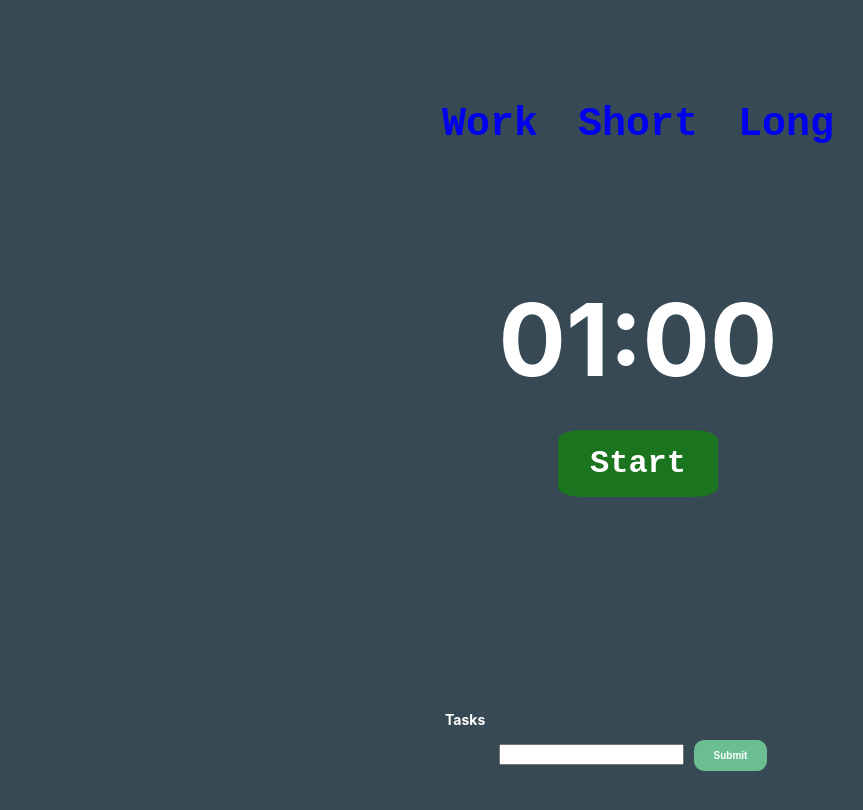
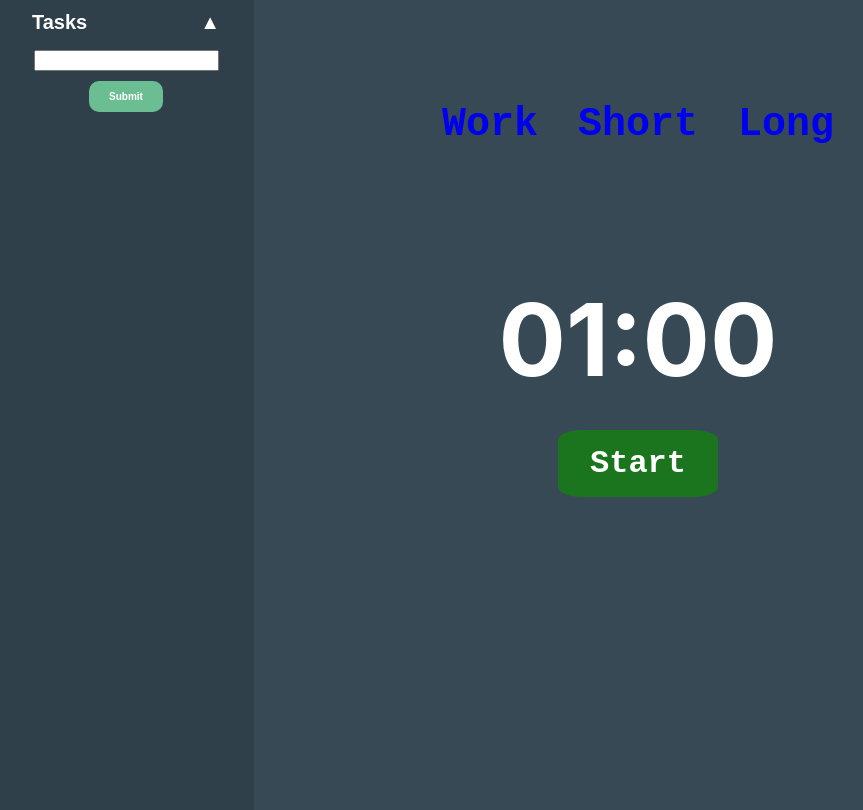
Before and after one commit to elhagen13/StudyWell, a React (Create React App) app in the folder packages/studywell-frontend/: page / in a window 1280 px wide. Shown: the top 810 px of the page, without its empty margins (2-865 px from the left). Built offline with nearby package versions, Linux system fonts and the light colour scheme.

Commit message:
create close button and moved task to the left side

```diff
--- a/packages/studywell-frontend/src/components/taskbar/Task.js
+++ b/packages/studywell-frontend/src/components/taskbar/Task.js
@@ -1,4 +1,5 @@
 import React, {useState} from 'react';
+
 
 function Task(props) {
 
@@ -7,6 +8,7 @@ function Task(props) {
         task: "",
      }
   );
+
 
   function submitTask() {
     props.handleSubmit(task);
@@ -22,6 +24,7 @@ function Task(props) {
   }
 
   return (
+    <div>
       <form>
         <input
           type="text"
@@ -34,6 +37,7 @@ function Task(props) {
           value = "Submit"
           onClick = {submitTask}/>
         </form>
+      </div>
     );
 }
 export default Task;
--- a/packages/studywell-frontend/src/components/taskbar/TaskBar.js
+++ b/packages/studywell-frontend/src/components/taskbar/TaskBar.js
@@ -1,15 +1,5 @@
 import React, { useState } from "react";
 import './checkmark.css'
-
-function TaskBarHeader() {
-    return (
-      <thead>
-        <tr>
-          <th>Tasks</th>
-        </tr>
-      </thead>
-    );
-}
 
 function TaskBarBody(props) {
     const [completedTasks, setCompletedTasks] = useState([]);
@@ -58,12 +48,14 @@ function TaskBarBody(props) {
 
 function TaskBar(props) {
     return (
+      <div>
         <table>
-          <TaskBarHeader/>
           <TaskBarBody tasksData={props.tasksData}
           removeTask = {props.removeTask}
           />
         </table>
+
+      </div>
       );
 }
 
--- a/packages/studywell-frontend/src/pages/MainScreen.js
+++ b/packages/studywell-frontend/src/pages/MainScreen.js
@@ -4,11 +4,34 @@ import React, { useState, useEffect } from 'react';
 import Task from '../components/taskbar/Task'
 import TaskBar from '../components/taskbar/TaskBar'
 import Timer from '../components/timer/Timer';
+import './Page.css'
 
+const CloseButton = ({ onClose, isVisible}) => {
+
+  const handleClick = () => {
+    onClose();
+  };
+
+  return (
+    <button className = "closeButton" onClick={handleClick}>
+      <div className = "task_text">
+        Tasks
+      </div>
+      <div className = "close_arrow">
+          {isVisible ? '▲' : '▼'}
+        </div>
+    </button>
+  );
+};
 
 function MainScreen() {
 
   const [tasks, setTasks] = useState([]);
+  const [isVisible, setIsVisible] = useState(true);
+
+  const toggleParentComponent = () => {
+  setIsVisible(!isVisible);
+  };
 
   function removeTask(index){
     const updated = tasks.filter((task, i) => {
@@ -28,10 +51,17 @@ function MainScreen() {
         <div className="container">
             <Timer time = {1}/>
         </div>
-        <div className="task_bar">
-            <TaskBar tasksData = {tasks}
-            removeTask={removeTask}/>
-            <Task handleSubmit = {updateList}/>
+
+        <div className= {isVisible ? 'task_bar_on' : 'task_bar_off'}>
+            <CloseButton onClose = {toggleParentComponent} isVisible = {isVisible}/>
+            {isVisible &&(
+              <div className = "tasks">
+                <TaskBar tasksData = {tasks}
+                removeTask={removeTask}/>
+                <Task handleSubmit = {updateList}/>
+              </div>
+            )}
+
         </div>
     </div>
 
--- a/packages/studywell-frontend/src/pages/Page.css
+++ b/packages/studywell-frontend/src/pages/Page.css
@@ -13,3 +13,46 @@
   position: fixed;
 
 }
+
+.closeButton{
+  height: 30px;
+  width: 200px;
+  font-size: 20px;
+  display: inline-flex;
+  background-color: #2f404b;
+}
+
+.task_bar_on{
+  position: absolute;
+  top: 0;
+  left: 0;
+  width: 20%;
+  height: 100%;
+  z-index: 10;
+  background-color: #2f404b
+}
+
+.task_bar_off{
+  position: absolute;
+  top: 0;
+  left: 0;
+  width: 20%;
+  height: 100%;
+  z-index: 10;
+}
+
+.close_arrow{
+  top: 0;
+  text-align: right;
+}
+
+.task_text{
+  text-align: left;
+  width: 90%;
+}
+
+.tasks{
+  width: 100%;
+  height: 100%;
+  background-color: #2f404b;
+}
```
Also changed, not shown: packages/studywell-frontend/src/CloseButton.js (added, +26 -0 lines). Lines whose indentation alone changed are shown as unchanged.
